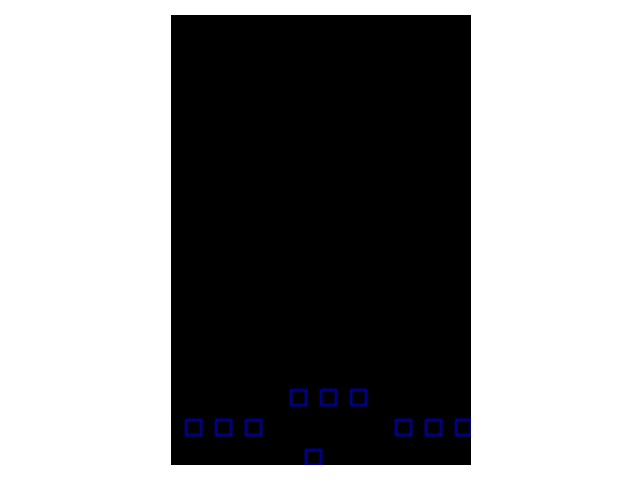
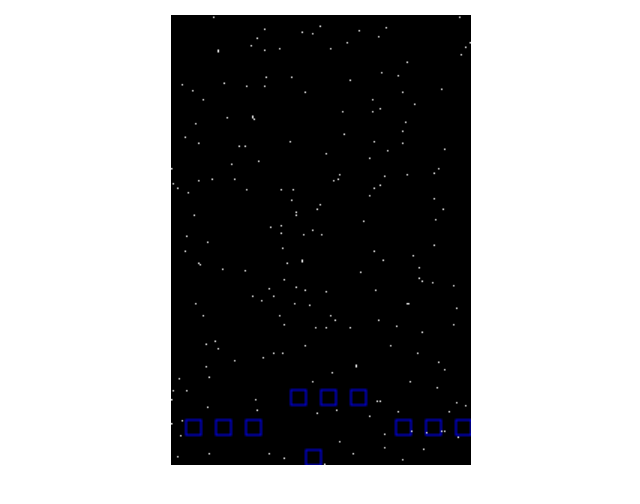
Before and after one commit to augustoc92/Games, a plain HTML site: page navesOP/index.html in a window 1280 px wide. Shown: the part 58-562 px from the top of the page, without its empty margins (319-959 px from the left). Drawn offline with Linux system fonts and the light colour scheme.

Commit message:
stars in the background

```diff
--- a/navesOP/index.html
+++ b/navesOP/index.html
@@ -25,6 +25,7 @@
     <script type="application/javascript" src="js/utils/Math.js"></script>
     <script type="application/javascript" src="js/Elements/player.js"></script>
     <script type="application/javascript" src="js/Elements/enemys.js"></script>
+    <script type="application/javascript" src="js/Elements/stars.js"></script>
     <script type="application/javascript" src="js/Elements/shots.js"></script>
     <script type="application/javascript" src="js/Game.js"></script>
     <script type="application/javascript" src="js/app.js"></script>
--- /dev/null
+++ b/navesOP/js/Elements/stars.js
@@ -0,0 +1,27 @@
+'use strict'
+
+
+var Ships = Ships || {}
+
+Ships.Star = function (x,y) {
+        this.x = (x == null) ? 0 : x
+        this.y = (y == null) ? 0 : y
+}
+
+
+Ships.Star.prototype = {
+    constructor: Ships.Star,
+
+      init: function () {
+
+      },
+
+  render: function(ctx){
+
+   // Draw Stars
+  ctx.fillStyle='#fff';
+    ctx.fillRect(this.x,this.y,1,1);
+
+},
+
+}
--- a/navesOP/js/Game.js
+++ b/navesOP/js/Game.js
@@ -34,6 +34,10 @@ Ships.Game.prototype = {
     this.enemies.push(new Ships.enemy(150, 20, 10, 10, 0, 2))
     this.enemies.push(new Ships.enemy(170, 20, 10, 10, 0, 2))
     this.enemies.push(new Ships.enemy(190, 20, 10, 10, 0, 2))
+
+    this.Star = new Image()
+    this.stars = []
+
     this.shots = []
     this.update()
     this.createArena()
@@ -80,6 +84,11 @@ Ships.Game.prototype = {
     for (var i = 0, l = this.shots.length; i < l; i++) {
       this.shots[i].render(this.ctx)
     }
+    // Stars
+    for(var i=0;i<200;i++){
+      this.stars.push(new Ships.Star(mathRandom(canvas.width),mathRandom(canvas.height)))
+      this.stars[i].render(this.ctx);
+    }
 
 
 
@@ -109,24 +118,31 @@ Ships.Game.prototype = {
       this.player.update();
 
       // Enemy Movement
+      this.enemyAction();
+
+      for (var i = 0, l = this.shots.length; i < l; i++) {
+        this.shots[i].update();
+        if (this.y < 0) {
+          this.shots.splice(i--, 1)
+          l--
+        }
+      }
+
+    }
+
+  },
+
+  enemyAction: function () {
     for (var i = 0, l = this.enemies.length; i < l; i++) {
       this.enemies[i].update();
       // Check if enemy got shot
       for (var j = 0, ll = this.shots.length; j < ll; j++) {
+
         if (
           this.shots[j].rectCollision(this.enemies[i])
         ) {
           this.enemies[i].health--
           if (this.enemies[i].health == 0) {
-              // score++
-              // // Add PowerUp
-              // var r = random(20);
-              // if (r < 5) {
-              //   if (r == 0)    // New MultiShot
-              //     powerups.push(new Rectangle(enemies[i].x, enemies[i].y, 10, 10, 1));
-              //   else        // New ExtraPoints
-              //     powerups.push(new Rectangle(enemies[i].x, enemies[i].y, 10, 10, 0));
-              // }
             this.enemies[i].x = mathRandom(canvas.width / 10) * 10
             this.enemies[i].y = 0
             this.enemies[i].health = 2
@@ -140,23 +156,7 @@ Ships.Game.prototype = {
         }
       }
     }
-
-
-      for (var i = 0, l = this.shots.length; i < l; i++) {
-        this.shots[i].update();
-        if (this.y < 0) {
-          this.shots.splice(i--, 1)
-          l--
-      }
-      }
-
-
-
-
-    }
-
   },
-
 
   changeState: function () {
 
```
Lines whose indentation alone changed are shown as unchanged.
